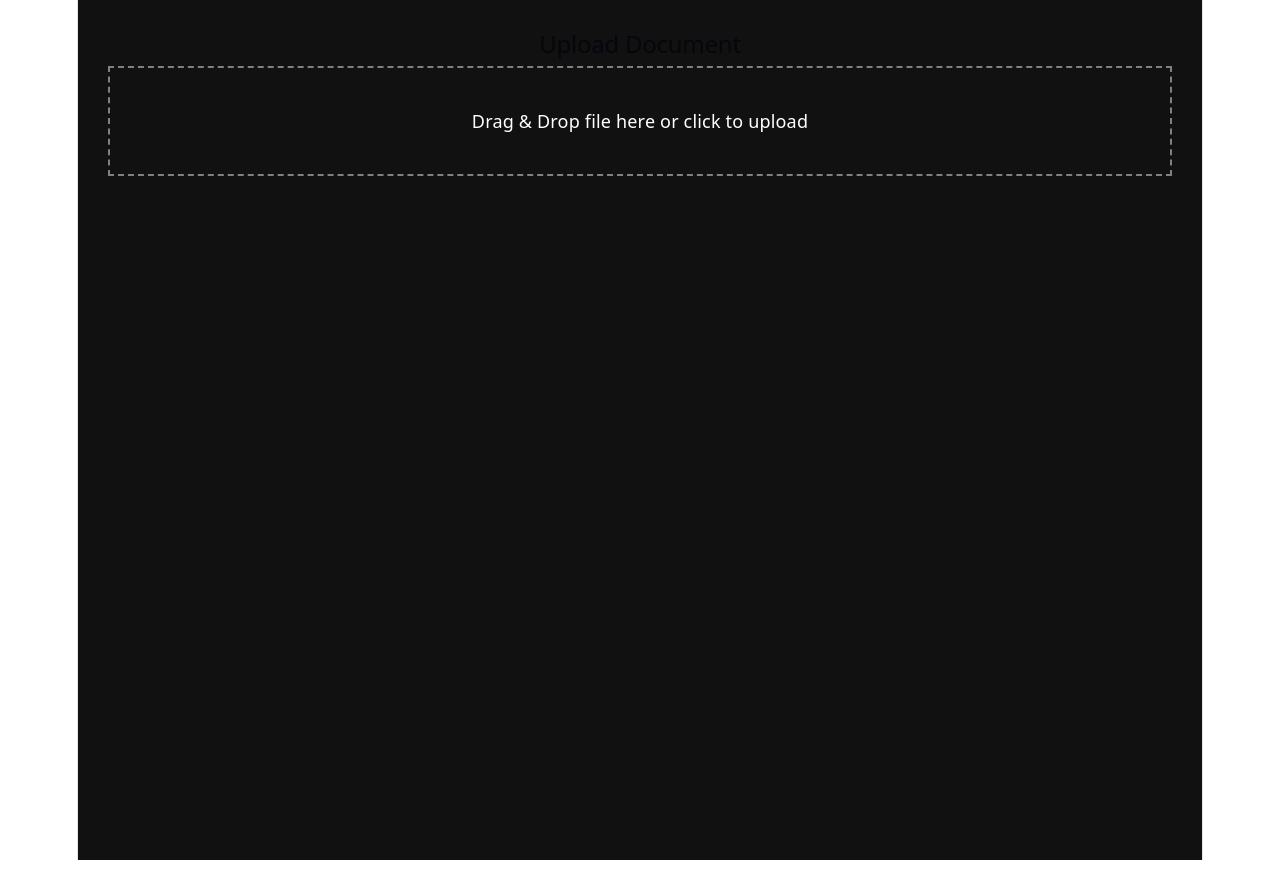
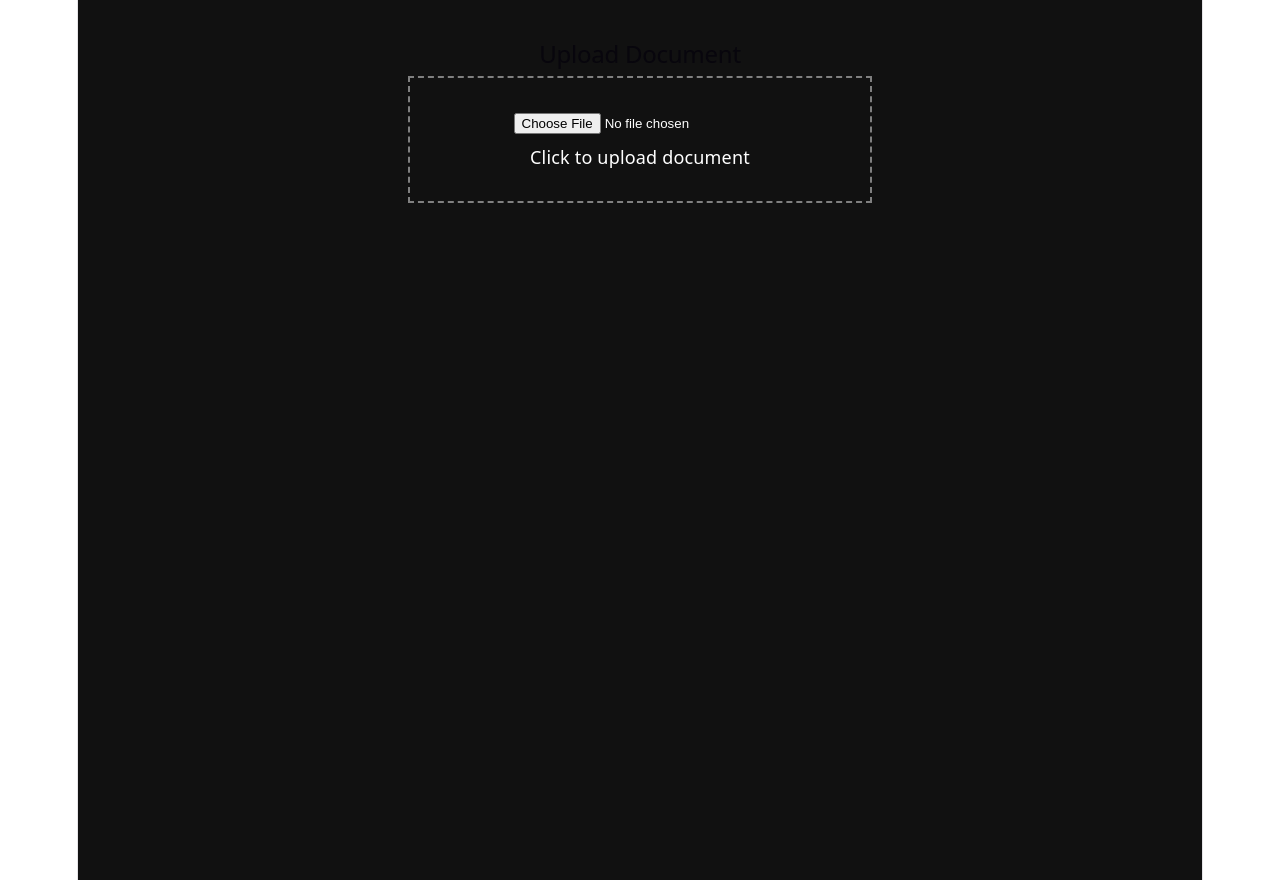
Before and after one commit to Aadhavan007/print-along, a React app in the folder Frontend/: page / in a window 1280 px wide. Built offline with nearby package versions, Linux system fonts and the light colour scheme; the HTML template or start-up script is replaced by a standard one.

Commit message:
Frontend v2.1

```diff
--- a/Frontend/package.json
+++ b/Frontend/package.json
@@ -10,6 +10,7 @@
     "preview": "vite preview"
   },
   "dependencies": {
+    "pdfjs-dist": "^5.5.207",
     "react": "^19.2.4",
     "react-dom": "^19.2.4",
     "react-dropzone": "^15.0.0"
--- a/Frontend/src/App.jsx
+++ b/Frontend/src/App.jsx
@@ -1,5 +1,9 @@
 import { useState } from "react"
-import { useDropzone } from "react-dropzone"
+import * as pdfjsLib from "pdfjs-dist"
+
+// Setup PDF worker
+pdfjsLib.GlobalWorkerOptions.workerSrc =
+  `//cdnjs.cloudflare.com/ajax/libs/pdf.js/${pdfjsLib.version}/pdf.worker.min.js`
 
 function App() {
 
@@ -11,25 +15,53 @@ function App() {
 
   const PRICE_PER_PAGE = 2
 
-  const onDrop = async (acceptedFiles) => {
+  // ✅ Get real PDF page count
+  const getPdfPageCount = async (file) => {
+    const fileReader = new FileReader()
 
-    const selectedFile = acceptedFiles[0]
+    return new Promise((resolve, reject) => {
+      fileReader.onload = async function () {
+        try {
+          const typedArray = new Uint8Array(this.result)
+          const pdf = await pdfjsLib.getDocument(typedArray).promise
+          resolve(pdf.numPages)
+        } catch (error) {
+          reject(error)
+        }
+      }
+
+      fileReader.readAsArrayBuffer(file)
+    })
+  }
+
+  const handleFileUpload = async (e) => {
+
+    const selectedFile = e.target.files[0]
+    if (!selectedFile) return
+
     setFile(selectedFile)
 
-    // Preview (PDF only)
+    // Preview only for PDF
     if (selectedFile.type === "application/pdf") {
       setPreview(URL.createObjectURL(selectedFile))
+
+      try {
+        const count = await getPdfPageCount(selectedFile)
+        setPages(count)
+      } catch {
+        setPages(1)
+      }
+
     } else {
       setPreview(null)
+      setPages(1) // fallback for Word/Excel
     }
-
-    // TEMP page count (replace later)
-    setPages(Math.floor(Math.random() * 10) + 1)
 
     // Upload to backend
     const formData = new FormData()
     formData.append("file", selectedFile)
 
+    try {
       const res = await fetch(
         "https://print-along-api.onrender.com/upload",
         {
@@ -40,80 +72,105 @@ function App() {
 
       const data = await res.json()
       setQr(data.qr_code_url)
+
+    } catch (err) {
+      console.error("Upload failed", err)
     }
-
-  const { getRootProps, getInputProps } = useDropzone({ onDrop })
+  }
 
   const totalAmount = pages * copies * PRICE_PER_PAGE
 
   return (
-    <div style={{ padding: "30px", color: "white", background: "#111", minHeight: "100vh" }}>
+    <div style={{
+      padding: "40px",
+      background: "#111",
+      color: "white",
+      minHeight: "100vh",
+      display: "flex",
+      flexDirection: "column",
+      alignItems: "center"
+    }}>
 
       <h2>Upload Document</h2>
 
-      {/* Drag & Drop */}
-      <div
-        {...getRootProps()}
-        style={{
+      {/* Upload Box */}
+      <div style={{
         border: "2px dashed gray",
-          padding: "40px",
+        padding: "30px",
+        width: "400px",
         textAlign: "center",
-          marginBottom: "20px",
-          cursor: "pointer"
-        }}
-      >
-        <input {...getInputProps()} />
-        <p>Drag & Drop file here or click to upload</p>
+        marginBottom: "20px"
+      }}>
+        <input type="file" onChange={handleFileUpload} />
+        <p style={{ marginTop: "10px" }}>
+          Click to upload document
+        </p>
       </div>
 
       {/* File Info */}
       {file && (
-        <p>
-          📄 {file.name} ({(file.size / 1024).toFixed(2)} KB)
+        <p style={{ marginBottom: "10px" }}>
+          {file.name} ({(file.size / 1024).toFixed(2)} KB)
         </p>
       )}
 
       {/* Preview */}
       {preview && (
-        <div style={{ marginTop: "20px" }}>
-          <h3>Document Preview</h3>
+        <div style={{ width: "80%", marginTop: "20px" }}>
+          <h3 style={{ textAlign: "left" }}>Document Preview</h3>
           <iframe
             src={preview}
             width="100%"
             height="500px"
             title="preview"
+            style={{ border: "1px solid gray" }}
           />
         </div>
       )}
 
       {/* Details */}
       {file && (
-        <div style={{ marginTop: "20px" }}>
+        <div style={{
+          marginTop: "20px",
+          width: "300px",
+          textAlign: "left"
+        }}>
 
           <h3>Details</h3>
 
-          <p>📄 Pages: {pages}</p>
+          <p>Pages: {pages}</p>
 
-          <div>
-            <label>📑 Copies: </label>
+          <div style={{ marginTop: "10px" }}>
+            <label>Copies</label>
             <input
               type="number"
               min="1"
               value={copies}
               onChange={(e) => setCopies(Number(e.target.value))}
+              style={{
+                display: "block",
+                marginTop: "5px",
+                padding: "6px",
+                width: "100%"
+              }}
             />
           </div>
 
-          <p>💵 Price/Page: ₹{PRICE_PER_PAGE}</p>
+          <p style={{ marginTop: "10px" }}>
+            Price per page: ₹{PRICE_PER_PAGE}
+          </p>
 
-          <h2>💰 Total: ₹{totalAmount}</h2>
+          <h3 style={{ marginTop: "10px" }}>
+            Total Amount: ₹{totalAmount}
+          </h3>
+
         </div>
       )}
 
-      {/* QR Code */}
+      {/* QR */}
       {qr && (
-        <div style={{ marginTop: "20px" }}>
-          <h3>Payment (Scan QR)</h3>
+        <div style={{ marginTop: "30px", textAlign: "center" }}>
+          <h3>Scan at Kiosk to Print</h3>
           <img src={qr} width="250" />
         </div>
       )}
```
Also changed, not shown: 1 other file (tests, documents, lock files or other folders). Lines whose indentation alone changed are shown as unchanged.
